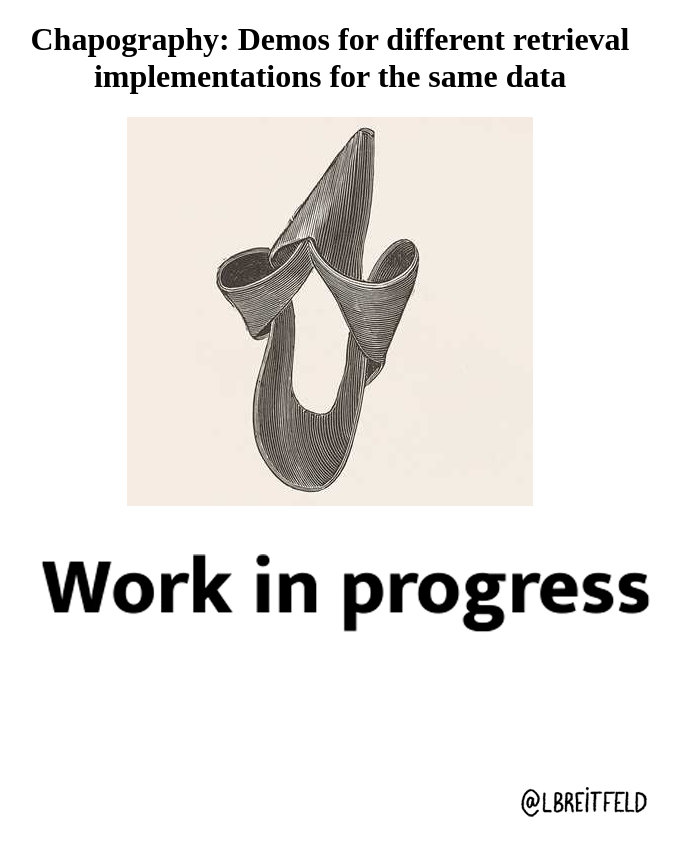
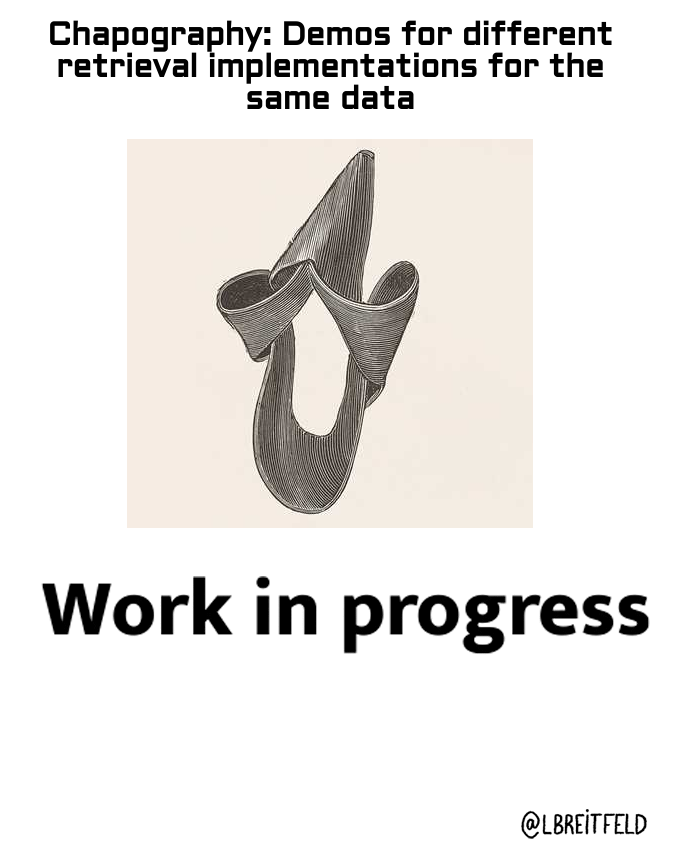
Before and after one commit to chapography/chapography.github.io, a plain HTML site: page index.html in a window 1280 px wide. Shown: the whole page, without its empty margins (310-991 px from the left). Before the commit the page ends 844 px from the top, so only its background shows below. Drawn offline with Linux system fonts and the light colour scheme.

Commit message:
export +#22jan11-1451 C @100% Set Aldrich for H1 in index.html

```diff
--- a/index.html
+++ b/index.html
@@ -24,6 +24,7 @@
       }
 
       h1 {
+        font-family: Aldrich, sans-serif ;
         text-align: center ;
       }
 
```
